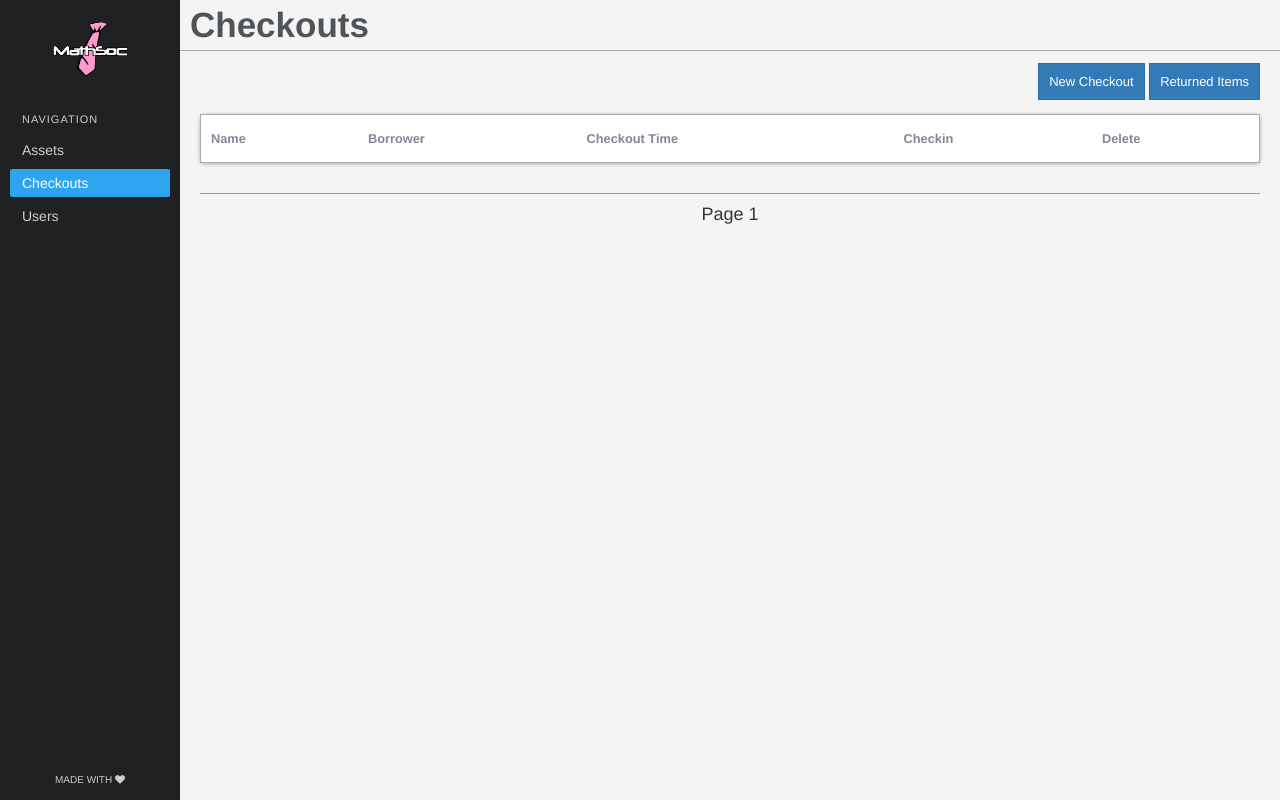
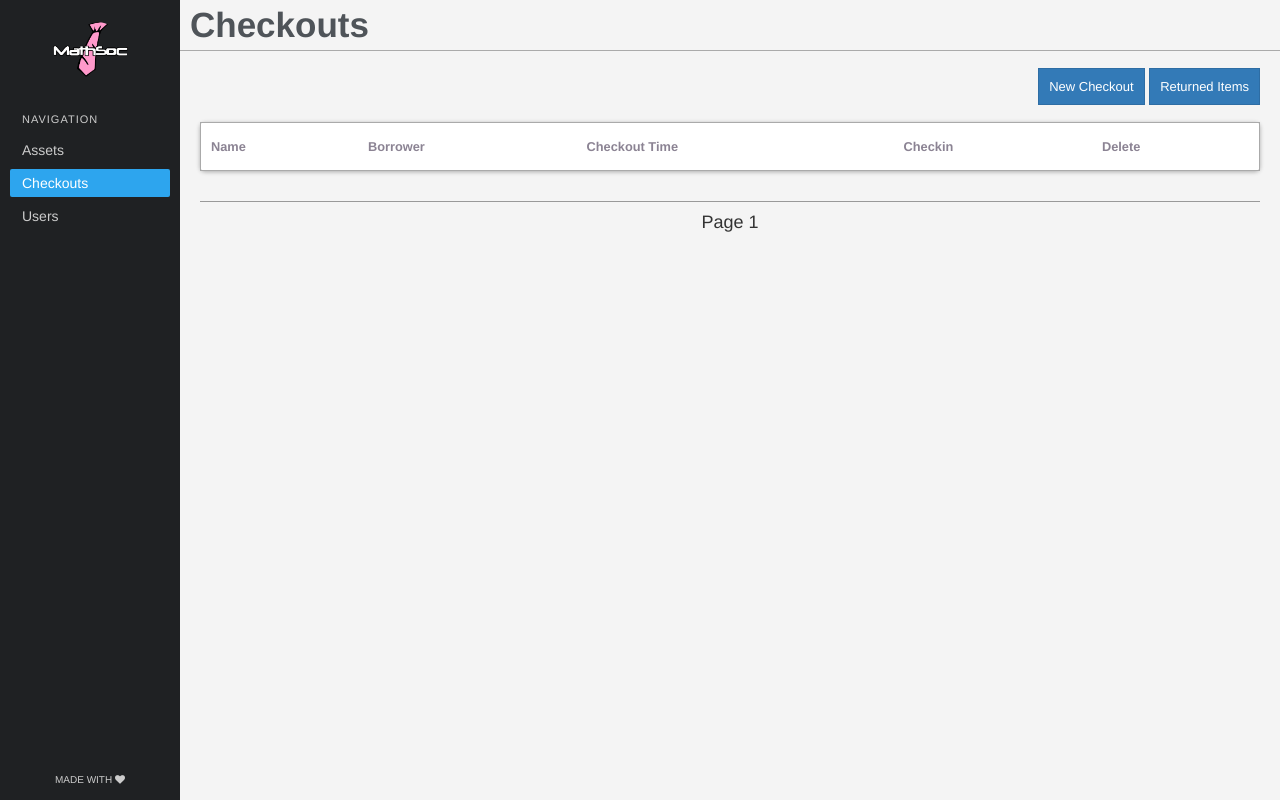
Before and after one commit to MathSoc/Checkouts-v2, a Flask app: page /checkouts in a window 1280 px wide. Run offline with Flask 2, Linux system fonts and the light colour scheme; data that the repository does not hold is empty.

Commit message:
Fix indentation of buttons div

```diff
--- a/checkouts/static/stylesheets/checkouts.css
+++ b/checkouts/static/stylesheets/checkouts.css
@@ -209,12 +209,15 @@ ul.inline-list {
 .search-frame,
 .buttons {
   width: 100%;
-  margin-bottom: 10px; }
+  padding: 5px 0px 15px; }
   .search-frame .button,
   .buttons .button {
     font-size: 13px;
     padding: 10px;
     display: inline-block; }
+
+.buttons {
+  padding-bottom: 13px; }
 
 .pagination {
   width: 100%;
@@ -246,9 +249,7 @@ ul.inline-list {
 .search-frame {
   width: 100%;
   display: block;
-  margin-bottom: 0;
   position: relative;
-  padding: 5px 0px 15px;
   box-sizing: border-box; }
   .search-frame .button {
     top: 5px;
--- a/checkouts/static/stylesheets/checkouts.scss
+++ b/checkouts/static/stylesheets/checkouts.scss
@@ -265,12 +265,16 @@ ul {
 .search-frame,
 .buttons {
   width: 100%;
-  margin-bottom: 10px;
+  padding: 5px 0px 15px;
   .button {
     font-size: 13px;
     padding: 10px;
     display: inline-block;
   }
+}
+
+.buttons {
+  padding-bottom: 13px;
 }
 
 .pagination {
@@ -309,9 +313,7 @@ ul {
 .search-frame {
   width: 100%;
   display: block;
-  margin-bottom: 0;
   position: relative;
-  padding: 5px 0px 15px;
   box-sizing: border-box;
   .button {
     top: 5px;
--- a/checkouts/templates/profile.jinja2
+++ b/checkouts/templates/profile.jinja2
@@ -1,3 +1,4 @@
+{% set active = 'users' %}
 {% extends '_layout.jinja2' %}
 {% import '_pagination.jinja2' as paginator %}
 {% block title %}
```
